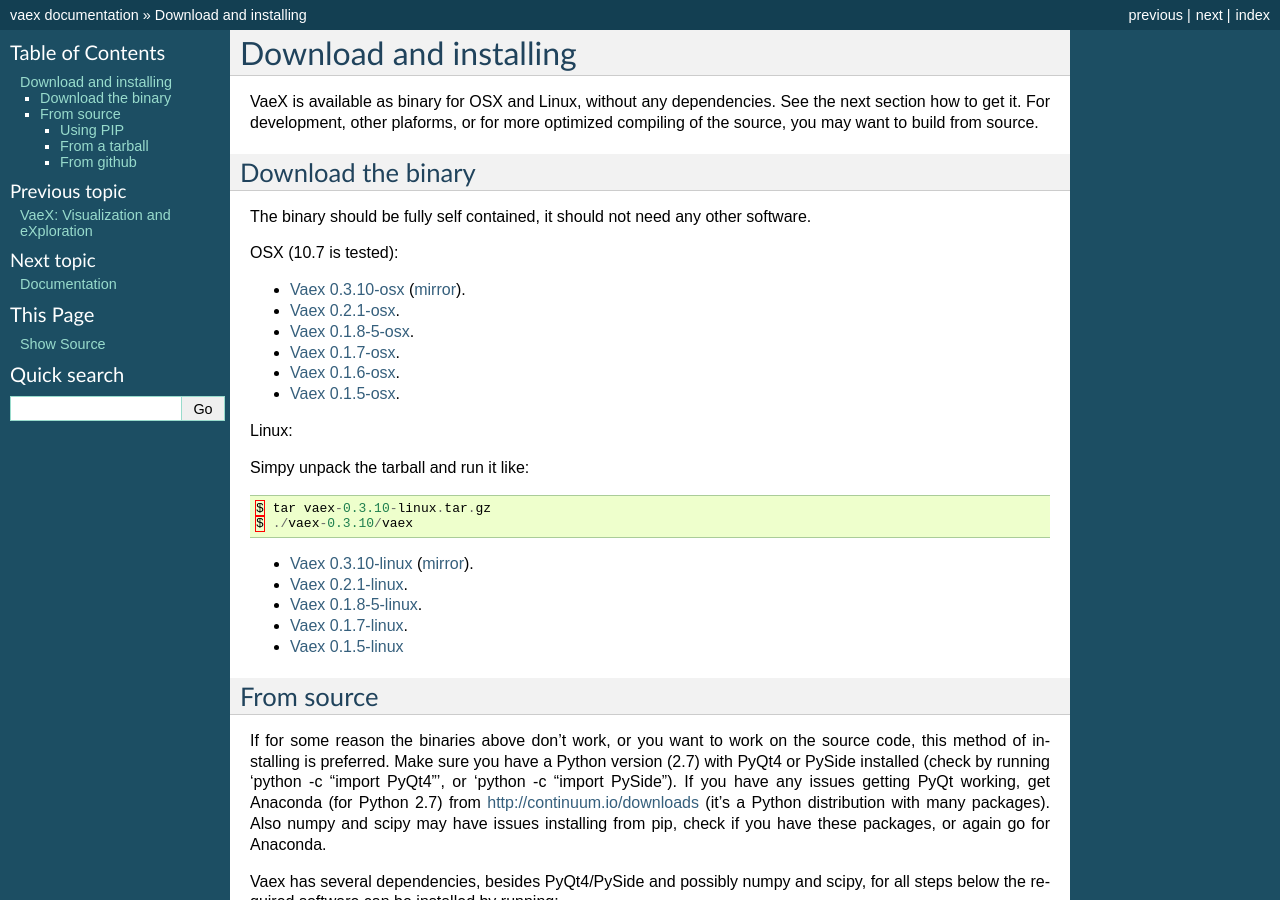
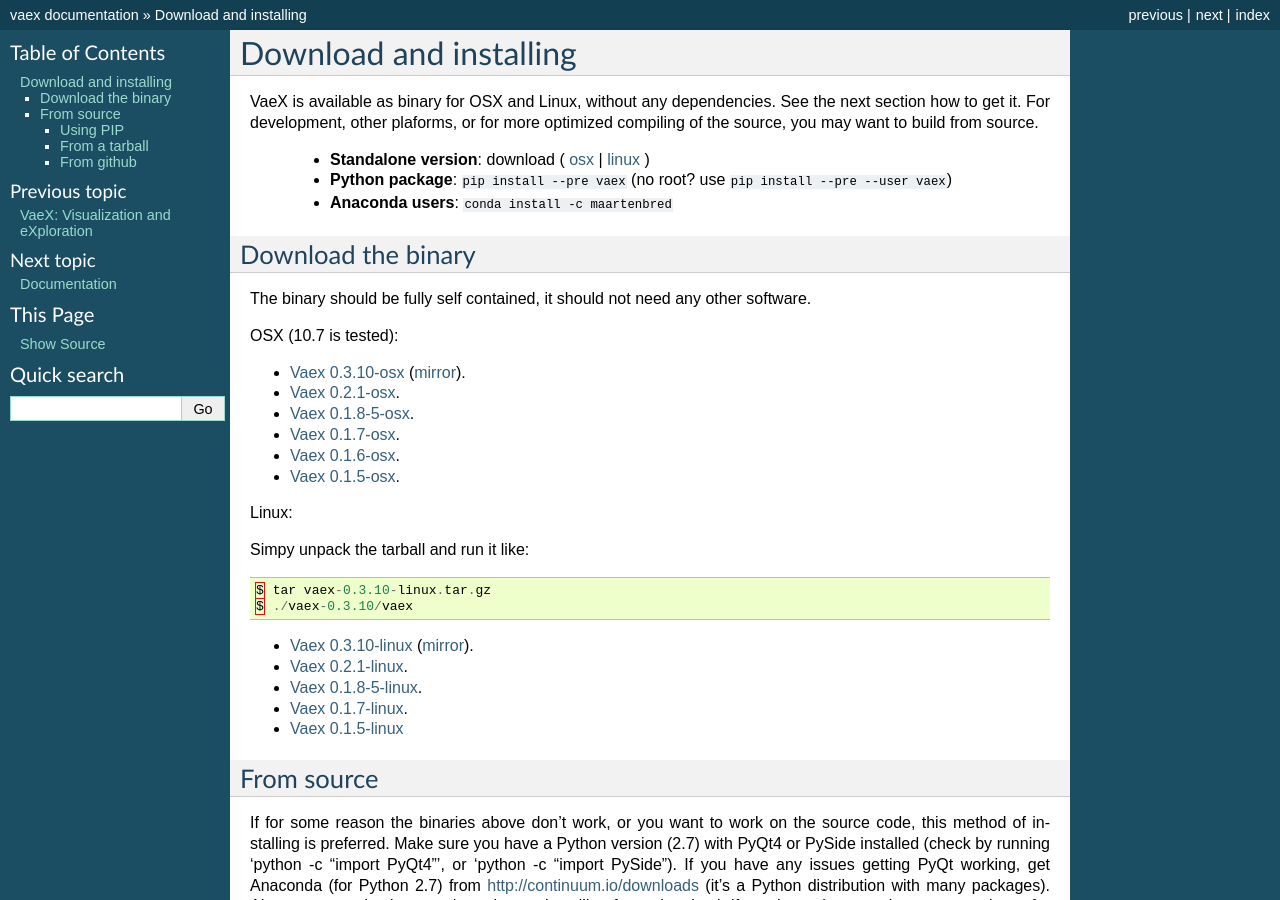
Before and after one commit to vaexio/vaex, a Sphinx documentation site: the page built from docs/source/installing.rst, in a window 1280 px wide and 900 px high. Built offline with Sphinx 7.4.7, drawn with Linux system fonts in a browser that asks for light colours; pages that are not in the unit, such as notebooks, are missing from menus; the version number could not be read and is left out.

Commit message:
update docs

```diff
--- a/docs/source/installing.rst
+++ b/docs/source/installing.rst
@@ -4,6 +4,10 @@
 =======================
 
 VaeX is available as binary for OSX and Linux, without any dependencies. See the next section how to get it. For development, other plaforms, or for more optimized compiling of the source, you may want to build from source.
+
+ * **Standalone version**: download ( `osx <https://www.astro.rug.nl/~breddels/vaex/vaex-1.0.0-beta1-osx.zip>`_ | `linux <https://www.astro.rug.nl/~breddels/vaex/vaex-1.0.0-beta1-linux.zip>`_ )
+ * **Python package**: ``pip install --pre vaex`` (no root? use ``pip install --pre --user vaex``)
+ * **Anaconda users**: ``conda install -c maartenbred``
 
 
 .. _installing_from_binary:
```
Also changed, not shown: docs/source/index.rst (+10 -9 lines).
